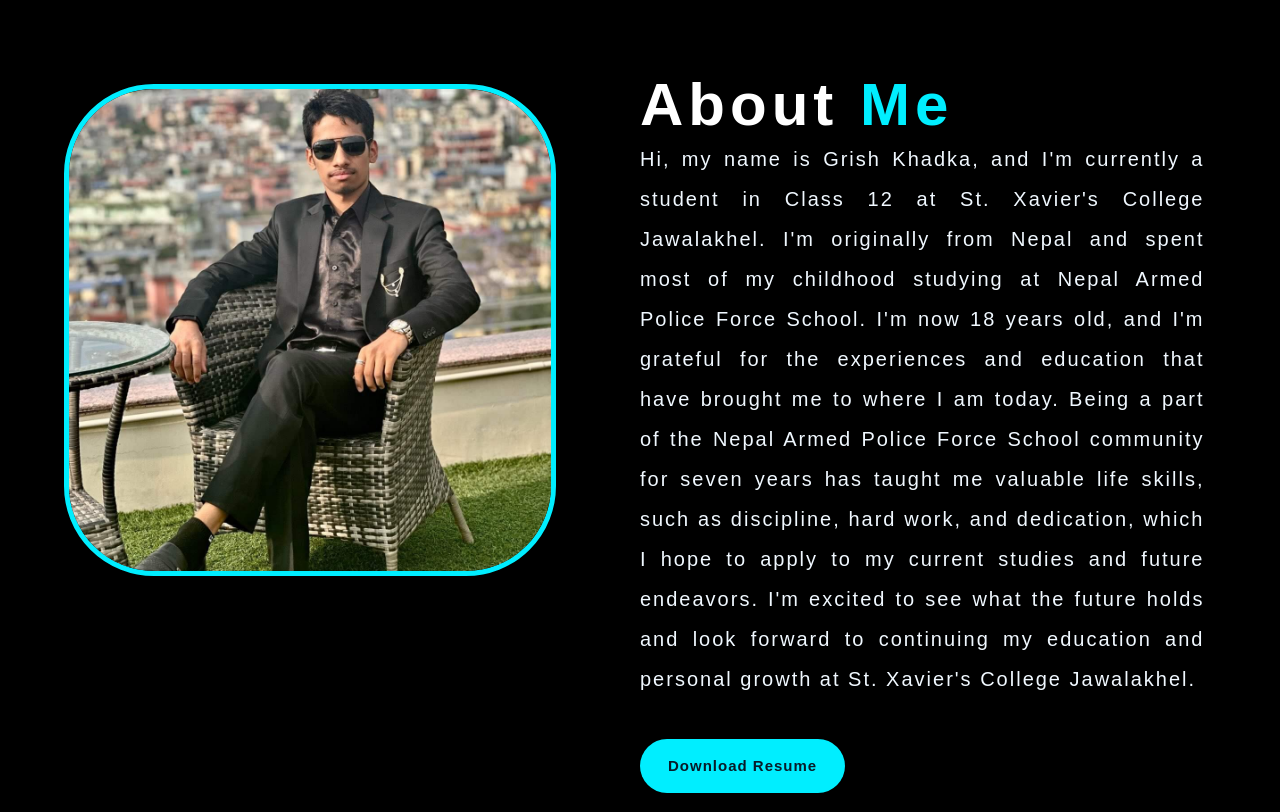
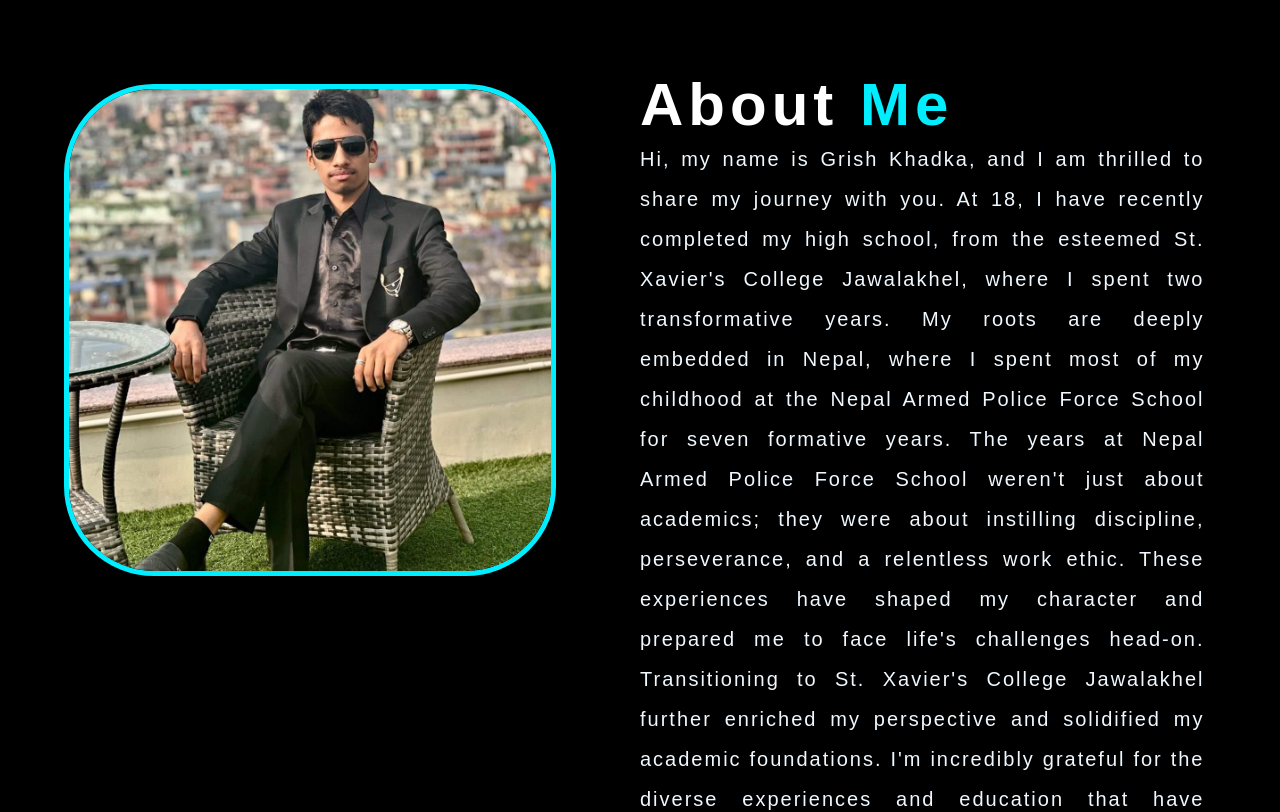
Before and after one commit to Crimsonpainnn/Main, a plain HTML site: page index.html in a window 1280 px wide. Shown: the part 800-1612 px from the top of the page. Drawn offline with nearby package versions, Linux system fonts and the light colour scheme.

Commit message:
Update index.html

```diff
--- a/index.html
+++ b/index.html
@@ -57,10 +57,9 @@
                 </div>
                 <div class="about-text">
                     <h2>About <span>Me</span></h2>
-                    <p>Hi, my name is Grish Khadka, and I'm currently a student in Class 12 at St. Xavier's College Jawalakhel.
-                         I'm originally from Nepal and spent most of my childhood studying at Nepal Armed Police Force School.
-                          I'm now 18 years old, and I'm grateful for the experiences and education that have brought me to where I am today.
-                          Being a part of the Nepal Armed Police Force School community for seven years has taught me valuable life skills, such as discipline, hard work, and dedication, which I hope to apply to my current studies and future endeavors. I'm excited to see what the future holds and look forward to continuing my education and personal growth at St. Xavier's College Jawalakhel.<br>
+                    <p>Hi, my name is Grish Khadka, and I am thrilled to share my journey with you. At 18, I have recently completed my high school, from the esteemed St. Xavier's College Jawalakhel, where I spent two transformative years. My roots are deeply embedded in Nepal, where I spent most of my childhood at the Nepal Armed Police Force School for seven formative years.
+                            The years at Nepal Armed Police Force School weren't just about academics; they were about instilling discipline, perseverance, and a relentless work ethic. These experiences have shaped my character and prepared me to face life's challenges head-on. Transitioning to St. Xavier's College Jawalakhel further enriched my perspective and solidified my academic foundations.
+                            I'm incredibly grateful for the diverse experiences and education that have brought me to this point. As I stand at the threshold of new opportunities, I am eager to apply the lessons I've learned and embrace the future with open arms. I look forward to continuing my education and personal growth, driven by the values and skills I've acquired along the way.<br>
                         <br>
                         <a href="files/resume.html" style="--i:11" class="abtbtn-box" target="_blank">Download Resume</a>
                     </p>
```
